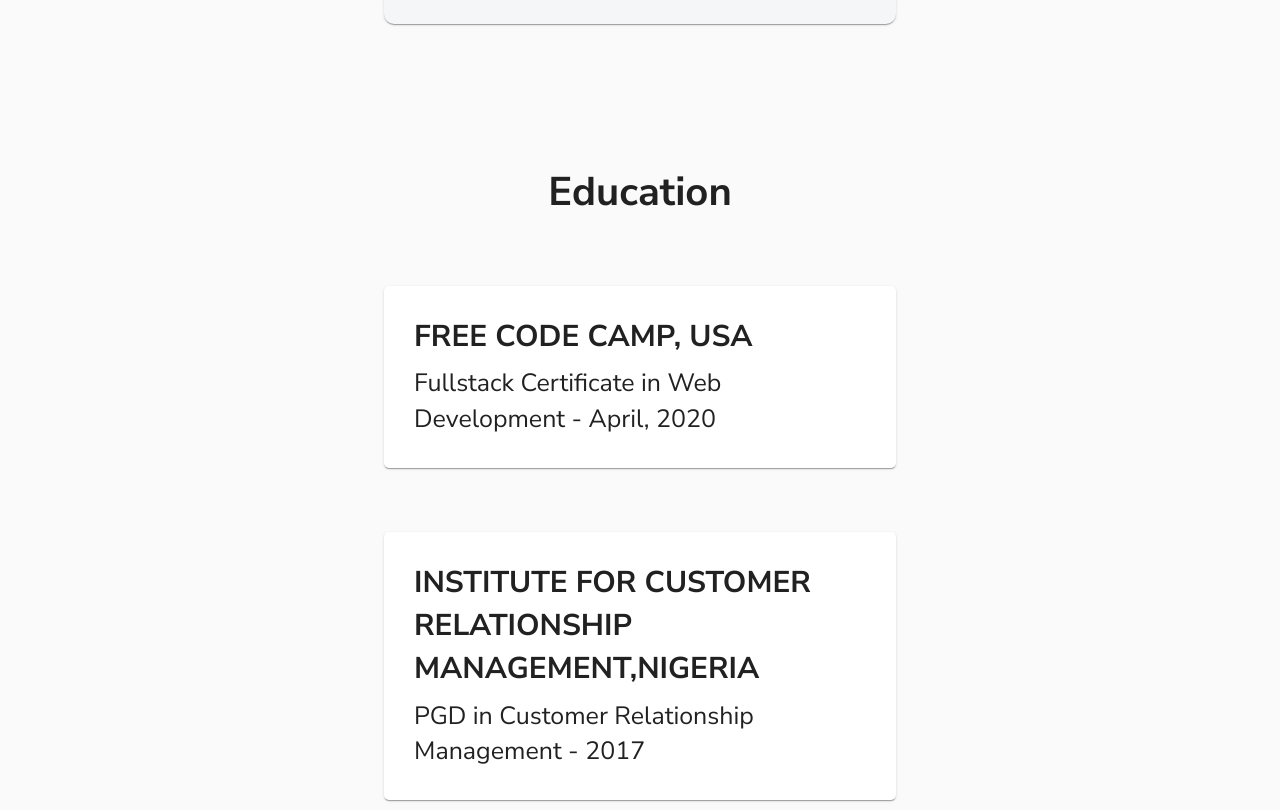
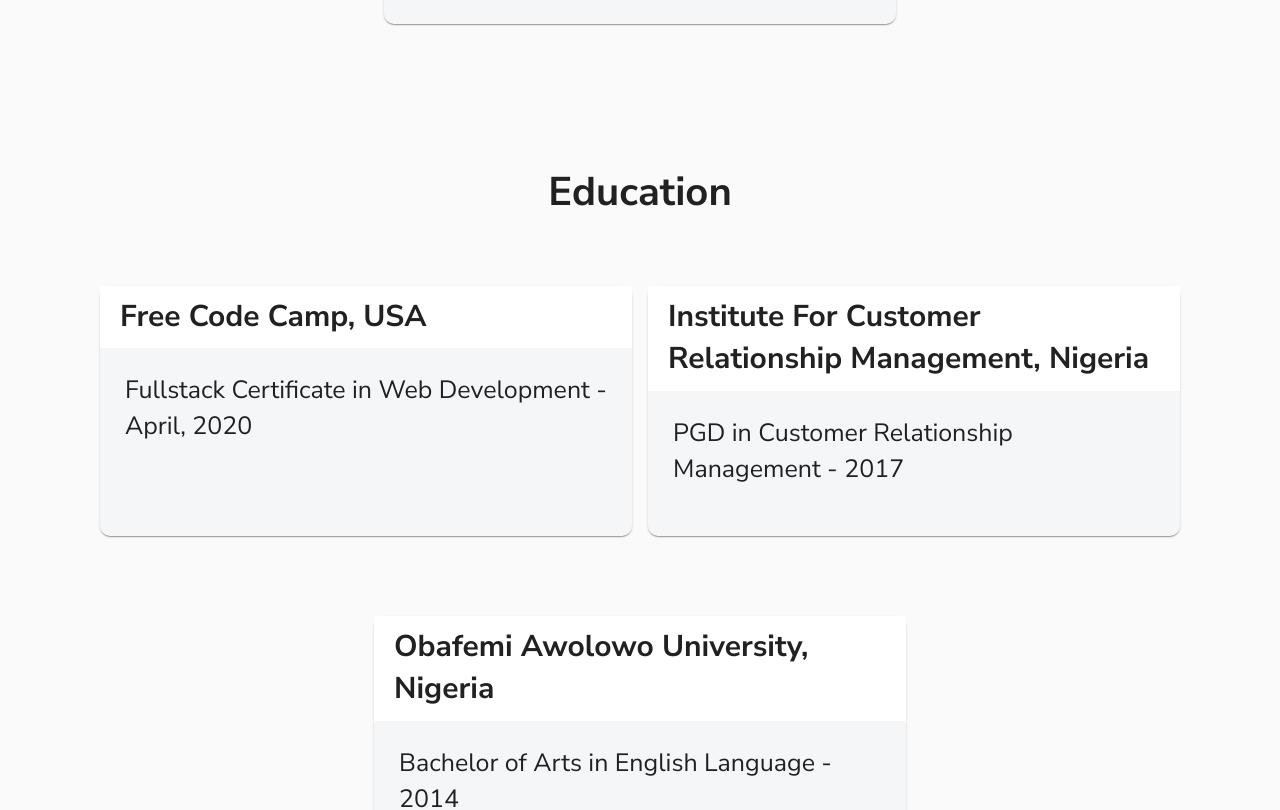
Before and after one commit to ayodiya/HNGi8-x-I4G-stage-two-three, a React (Create React App) app in the folder resume/: page / in a window 1280 px wide. Shown: the part 2760-3570 px from the top of the page. Built offline with nearby package versions, Linux system fonts and the light colour scheme.

Commit message:
redesign card

```diff
--- a/resume/src/components/Education.jsx
+++ b/resume/src/components/Education.jsx
@@ -1,11 +1,13 @@
 import Box from '@material-ui/core/Box'
+import Grid from '@material-ui/core/Grid'
 import Paper from '@material-ui/core/Paper'
 import { makeStyles } from '@material-ui/core/styles'
 
 const useStyles = makeStyles(theme => ({
   background: {
-    paddingTop: '40px',
-    paddingBottom: '100px'
+    [theme.breakpoints.up('md')]: {
+      padding: '40px 100px 100px 100px'
+    }
   },
   heading: {
     display: 'flex',
@@ -16,19 +18,25 @@
   heading2: {
     fontSize: '20px',
     fontWeight: 'bold',
+    backgroundColor: 'white',
+    padding: '10px  20px  10px 20px',
     [theme.breakpoints.up('md')]: {
       fontSize: '30px'
     }
   },
   paper: {
     width: '80%',
-    padding: '30px',
-    borderRadius: '5px',
+    borderRadius: '10px',
+    height: '200px',
+    backgroundColor: '#f4f6f8',
     [theme.breakpoints.up('md')]: {
-      width: '40%'
+      width: '100%',
+      height: '250px'
     }
   },
   workspace: {
+    fontSize: '20x',
+    padding: '25px',
     [theme.breakpoints.up('md')]: {
       fontSize: '25px'
     }
@@ -42,15 +50,15 @@
 
 const education = [
   {
-    school: 'FREE CODE CAMP, USA',
+    school: 'Free Code Camp, USA',
     degree: 'Fullstack Certificate in Web Development - April, 2020'
   },
   {
-    school: 'INSTITUTE FOR CUSTOMER RELATIONSHIP MANAGEMENT,NIGERIA',
+    school: 'Institute For Customer Relationship Management, Nigeria',
     degree: 'PGD in Customer Relationship Management - 2017'
   },
   {
-    school: 'OBAFEMI AWOLOWO UNIVERSITY, NIGERIA',
+    school: 'Obafemi Awolowo University, Nigeria',
     degree: 'Bachelor of Arts in English Language - 2014'
   }
 ]
@@ -61,16 +69,31 @@
   return (
     <Box id='education' className={classes.background}>
       <Box className={classes.heading}>Education</Box>
+      <Grid container justifyContent='center' alignItems='center' spacing={2}>
         {education.map(({ school, degree }) => (
-        <Box key={school} display='flex' justifyContent='center' pt={8}>
+          <Grid key={school} item xs={12} lg={6}>
+            <Box
+              display='flex'
+              justifyContent='center'
+              pt={8}
+              // data-aos='zoom-in-up'
+              // data-aos-delay='100'
+              data-aos='flip-left'
+              data-aos-easing='ease-out-cubic'
+              data-aos-duration='2000'
+            >
               <Paper className={classes.paper} key={degree}>
-            <Box className={classes.heading2}>{school}</Box>
+                <Box className={classes.heading2}>
+                  <Box>{school}</Box>
+                </Box>
                 <Box pt={1} className={classes.workspace}>
                   {degree}
                 </Box>
               </Paper>
             </Box>
+          </Grid>
         ))}
+      </Grid>
     </Box>
   )
 }
```
Lines whose indentation alone changed are shown as unchanged.
